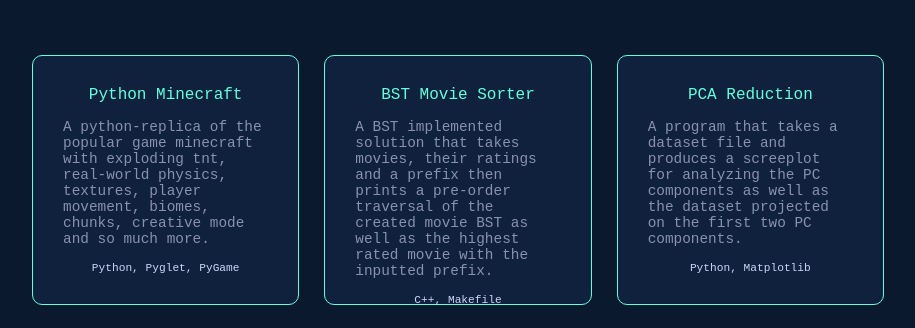
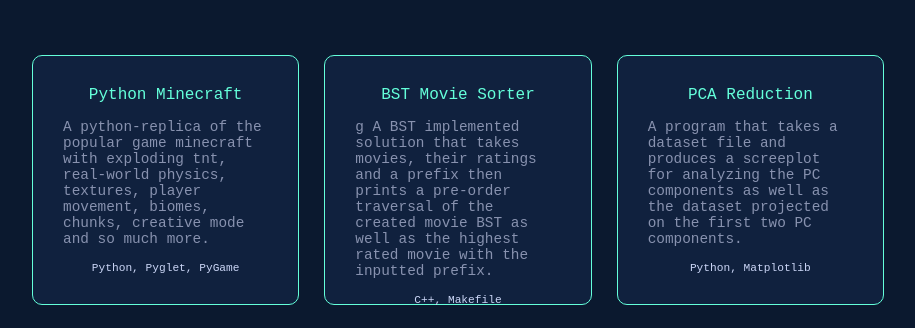
Before and after one commit to briggsrr/My-Website, a React (Create React App) app: page / in a window 1280 px wide. Shown: the part 3076-3404 px from the top of the page, without its empty margins (182-1097 px from the left). Built offline with nearby package versions, Linux system fonts and the light colour scheme.

Commit message:
fixed erro

```diff
--- a/src/components/CreationSection/index.js
+++ b/src/components/CreationSection/index.js
@@ -44,7 +44,7 @@
                     <ProjectH2>
                         BST Movie Sorter
                     </ProjectH2>
-                    <ProjectP>
+                    <ProjectP>g
                     A BST implemented solution that takes movies, their ratings and a prefix then
                     prints a pre-order traversal of the created movie
                     BST as well as the highest rated movie with the inputted prefix.
```
